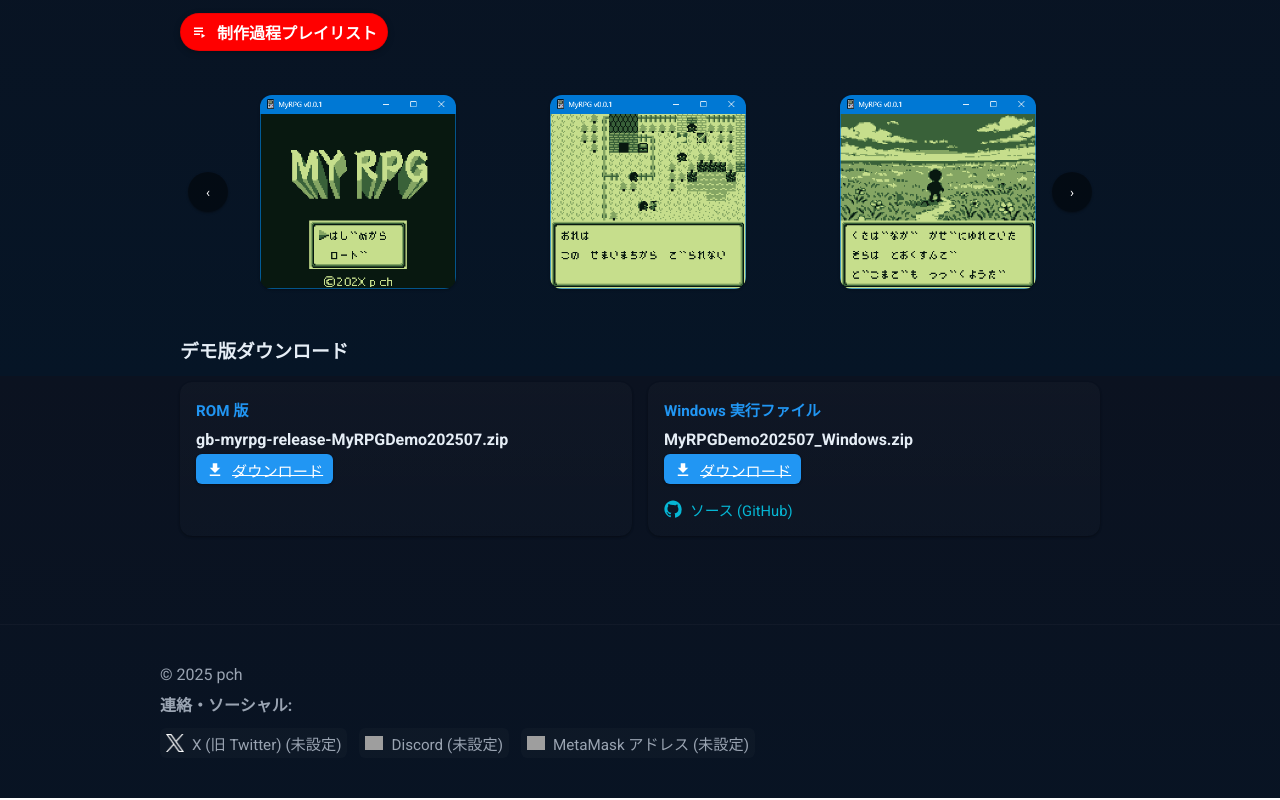
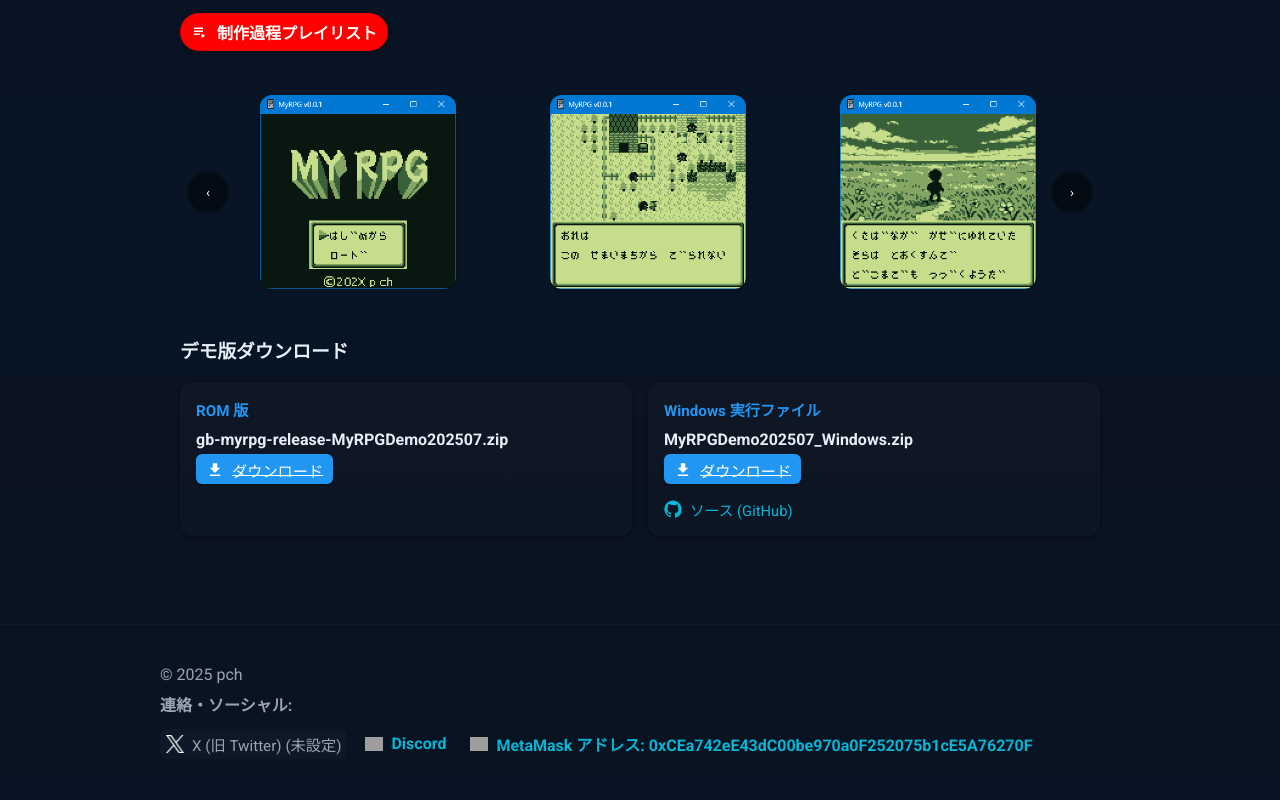
Before and after one commit to o-pch/o-pch.github.io, a React (Vite) app: page / in a window 1280 px wide. Shown: the part 424-1224 px from the top of the page. Built offline with nearby package versions, Linux system fonts and the light colour scheme; no server answers; grey boxes are pictures that could not be loaded.

Commit message:
URL設定

```diff
--- a/src/config.js
+++ b/src/config.js
@@ -8,8 +8,8 @@ const config = {
 
   // Social / contact placeholders (fill these later)
   xUrl: "", // X (Twitter) profile or URL
-  discordUrl: "", // Discord invite or server URL
-  metamaskAddress: "", // MetaMask / wallet address
+  discordUrl: "https://discordapp.com/users/1202562812463943691", // Discord invite or server URL
+  metamaskAddress: "0xCEa742eE43dC00be970a0F252075b1cE5A76270F", // MetaMask / wallet address
 
   // downloadable assets (relative to site root or public/)
   downloads: {
```
